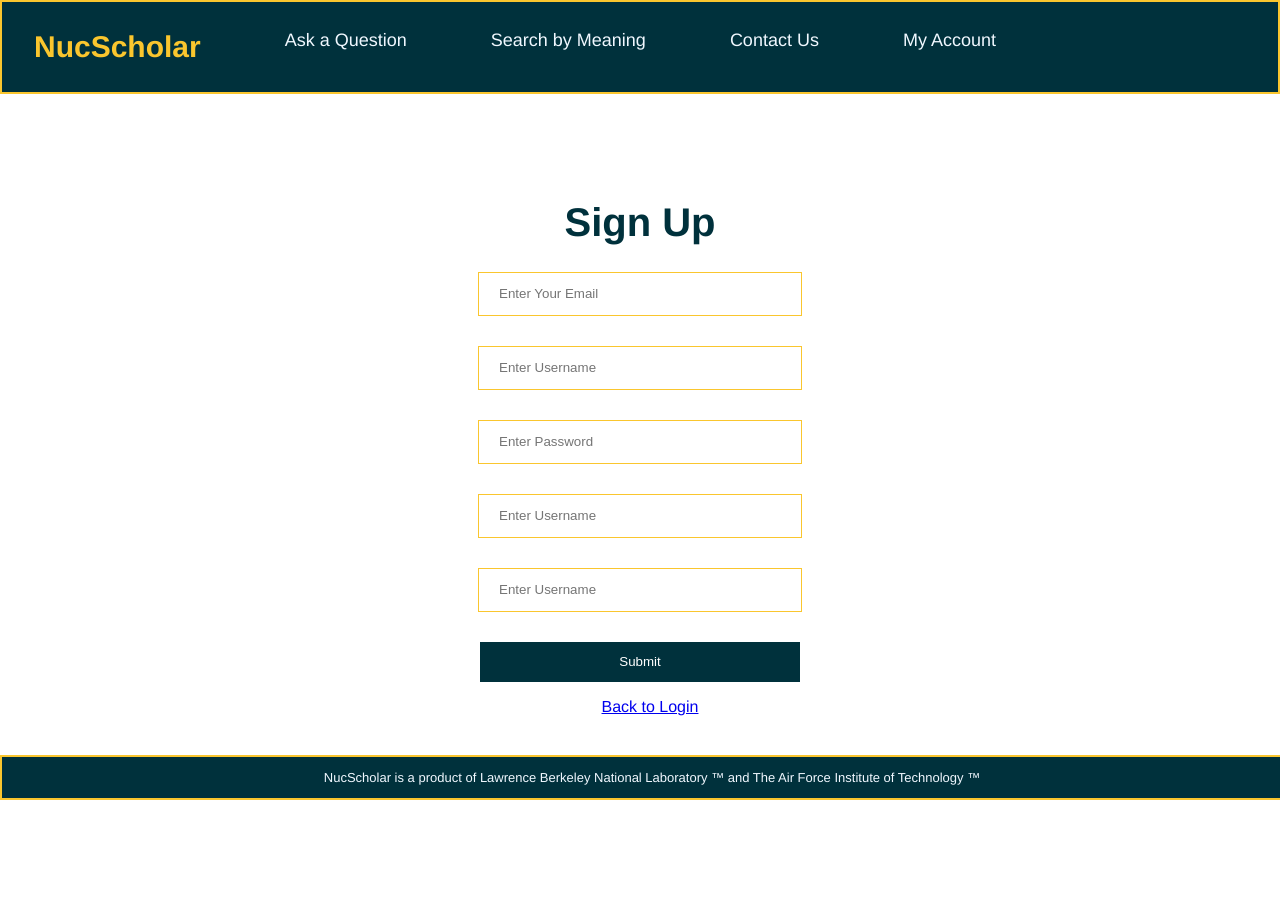
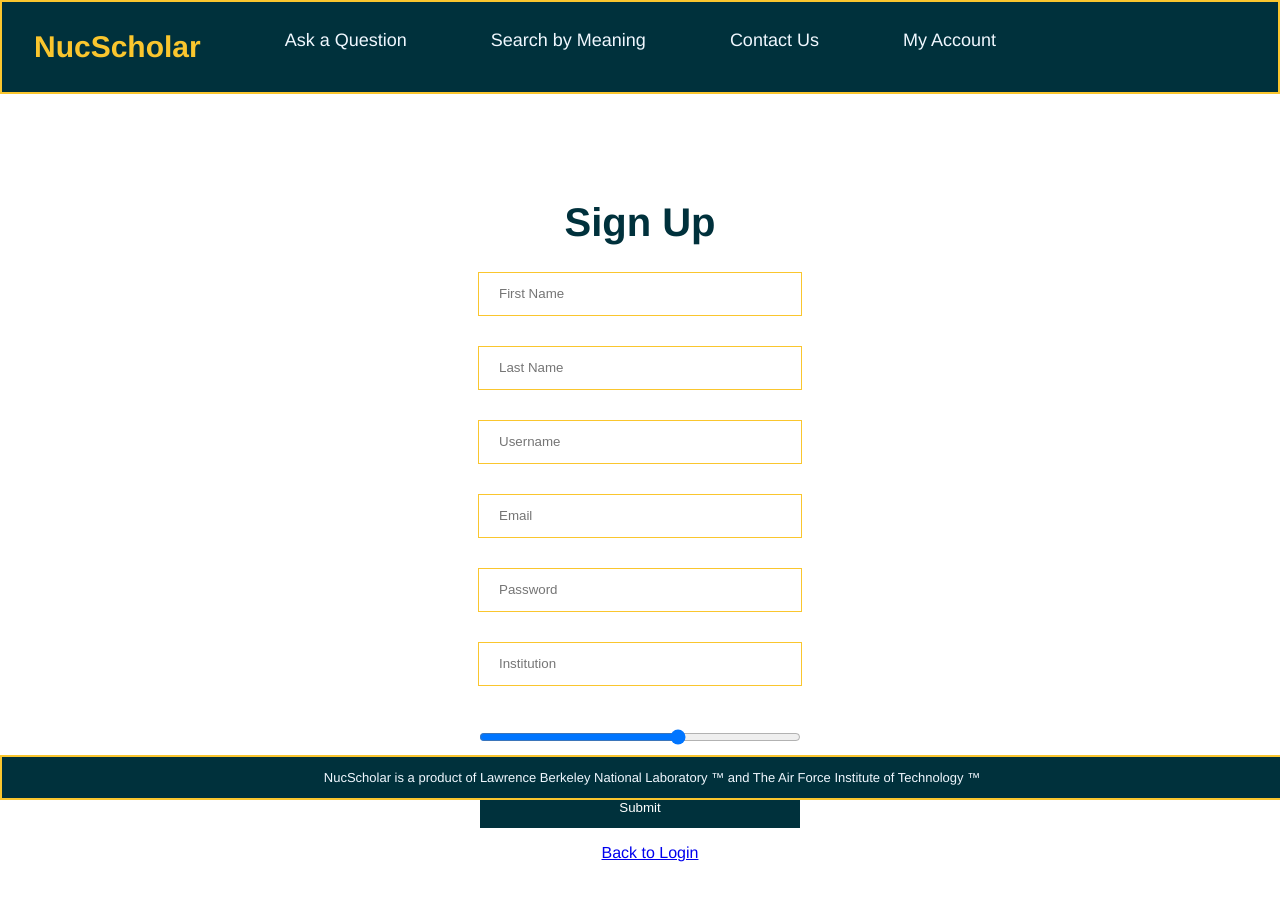
Before and after one commit to dward118/NL-Website, a Vue app in the folder frontend/: page /sign-up in a window 1280 px wide. Shown: the top 900 px of the page. Built offline with nearby package versions, Linux system fonts and the light colour scheme.

Commit message:
updated html to reflect custom user

```diff
--- a/frontend/src/views/SignUp.vue
+++ b/frontend/src/views/SignUp.vue
@@ -4,12 +4,14 @@
 
     <h1 style="font-size:40px; color: #00313c; margin-top: 200px;">Sign Up</h1>
     <div class="field">
-      <form @submit.prevent="submitForm">
-        <input type="email" placeholder="Enter Your Email" name="email" v-model="email" required>
-        <input type="text" placeholder="Enter Username" name="username" v-model="username" required />
-        <input type="password" placeholder="Enter Password" name="password" v-model="password" required />
-        <input type="text" placeholder="Enter Username" name="username" v-model="username" required />
-        <input type="text" placeholder="Enter Username" name="username" v-model="username" required />
+      <form @submit.prevent="submitForm" autocomplete="on">
+        <input type="text"     placeholder="First Name"       v-model="first_name"   autocomplete="given-name" required/>
+        <input type="text"     placeholder="Last Name"        v-model="last_name"   autocomplete="family-name" required/>
+        <input type="text"     placeholder="Username"         v-model="username"    autocomplete="username" required/>
+        <input type="email"    placeholder="Email"            v-model="email"       autocomplete="email" required/>
+        <input type="password" placeholder="Password"         v-model="password"    autocomplete="new-password" required/>
+        <input type="text"     placeholder="Institution"      v-model="institution" autocomplete="organization" required/>
+        <input type="range"    placeholder="Experience Level" v-model="experience" required min="0" max="5"/>
         <button type="submit">Submit</button>
       </form>
       <p>
@@ -22,7 +24,7 @@
 
 <script>
 import axios from 'axios'
-// import { response } from 'express';
+
 import MenuBar from '../components/MenuBar.vue';
 
 export default {
@@ -33,19 +35,25 @@
   },
   data() {
     return {
-      email: '',
-      username: '',
-      password: '',
+      first_name: "",
+      last_name: "",
+      username: "",
+      email: "",
+      password: "",
+      institution: "",
+      experience: ""
     }
   },
   methods: {
     submitForm(e) {
       const formData = {
-        // first_name: "testname",
-        // last_name: "lastname",
+        first_name: this.first_name.capitalize(),
+        last_name: this.last_name,
+        username: this.username,
         email: this.email,
-        username: this.username,
-        password: this.password
+        password: this.password,
+        institution: this.institution,
+        experience: this.experience
       }
 
       console.log(formData)
@@ -54,7 +62,7 @@
         .post('/api/v1/users/', formData)
         .then(response => {
 
-          this.$router.push('/sign-in')
+          this.$router.push('/login')
           console.log(response)
         })
         .catch(error => {
```
Also changed, not shown: 1 other file (tests, documents, lock files or other folders).
